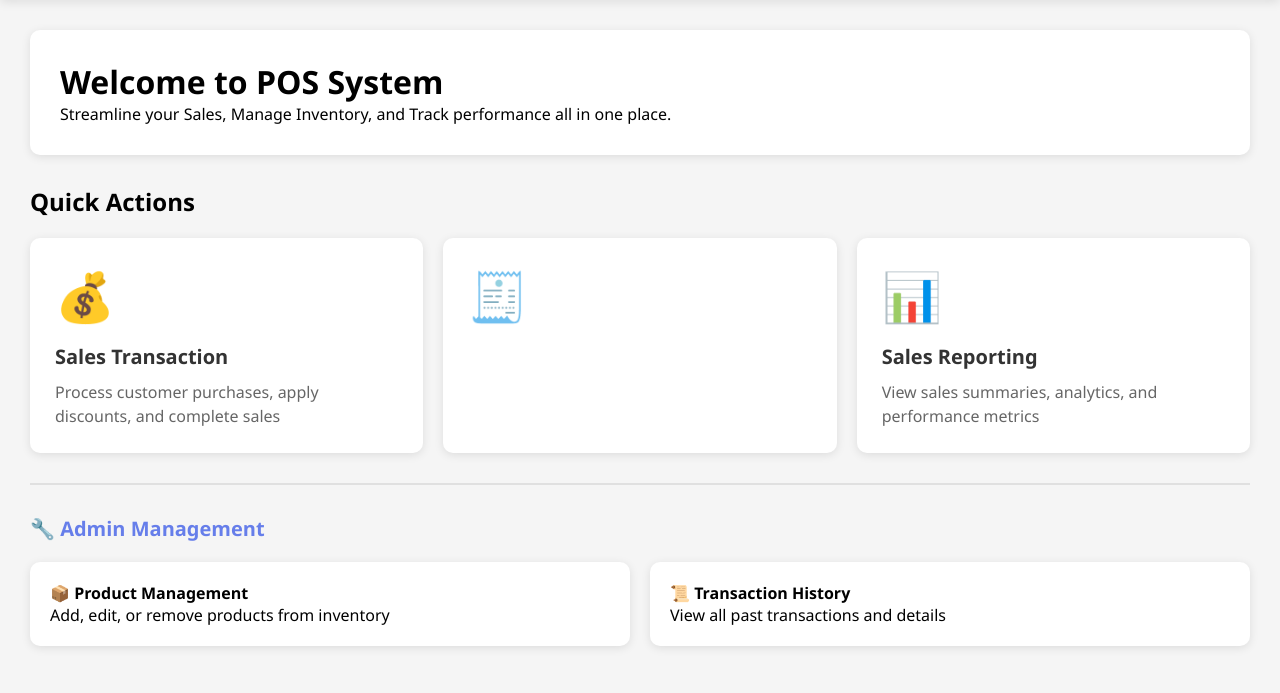
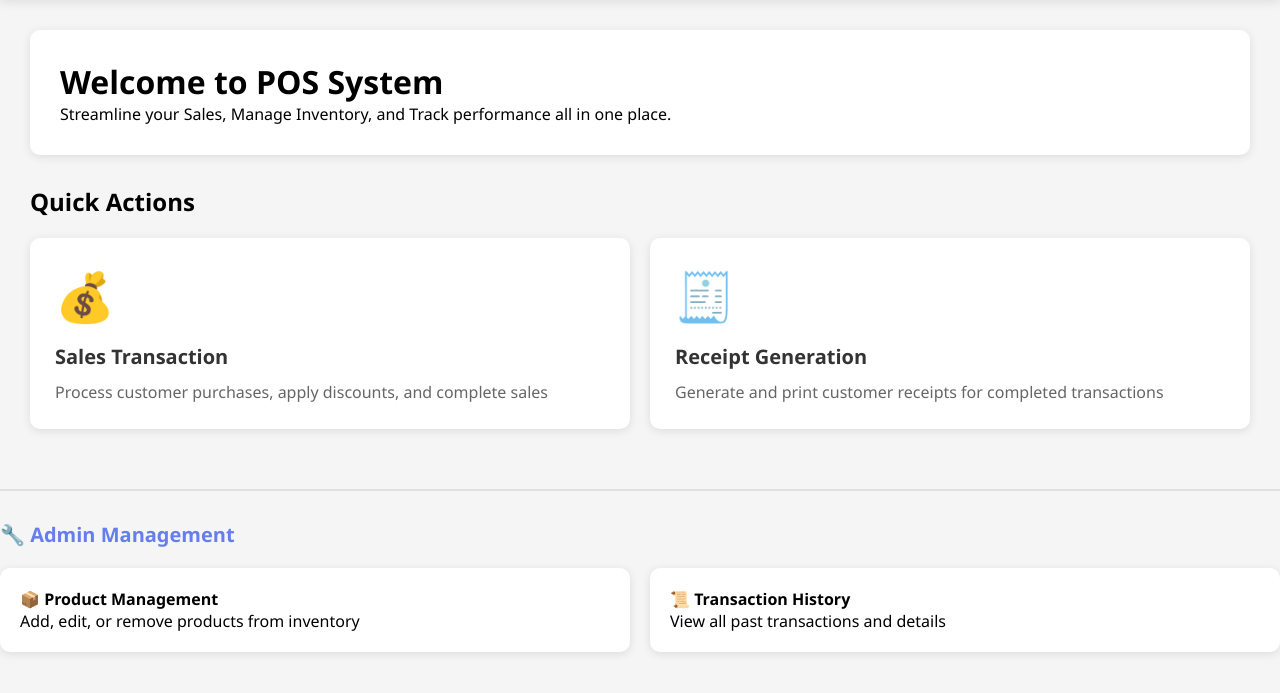
Before and after one commit to felecilmaeronquillo-crypto/POS--POINT-OF-SALE--FOR-SMALL-BUSINESS, a Flask app: page / in a window 1280 px wide. Shown: the part 68-761 px from the top of the page. Run offline with Flask 3, Linux system fonts and the light colour scheme; the visitor is signed in with stand-in values (Sample User, id 1).

Commit message:
Update dashboard.html

```diff
--- a/templates/dashboard.html
+++ b/templates/dashboard.html
@@ -147,12 +147,10 @@
 
             <div class="feature-card" onclick="navigateTo('/feature2')">
                 <div class="feature-icon">🧾</div>
+                <div class="feature-title">Receipt Generation</div>
+                <div class="feature-desc">Generate and print customer receipts for completed transactions</div>
             </div>
 
-            <div class="feature-card" onclick="navigateTo('/feature3')">
-                <div class="feature-icon">📊</div>
-                <div class="feature-title">Sales Reporting</div>
-                <div class="feature-desc">View sales summaries, analytics, and performance metrics</div>
             </div>
         </div>
 
```
